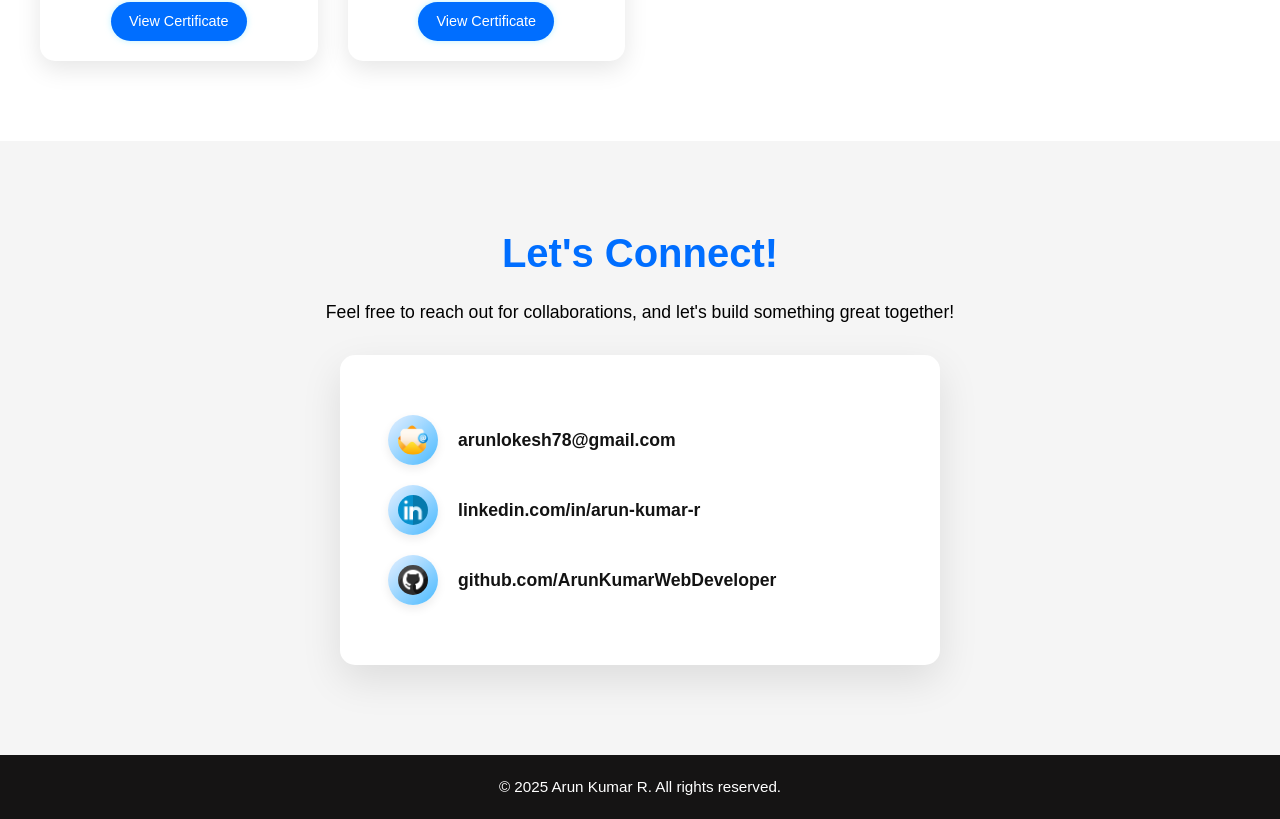
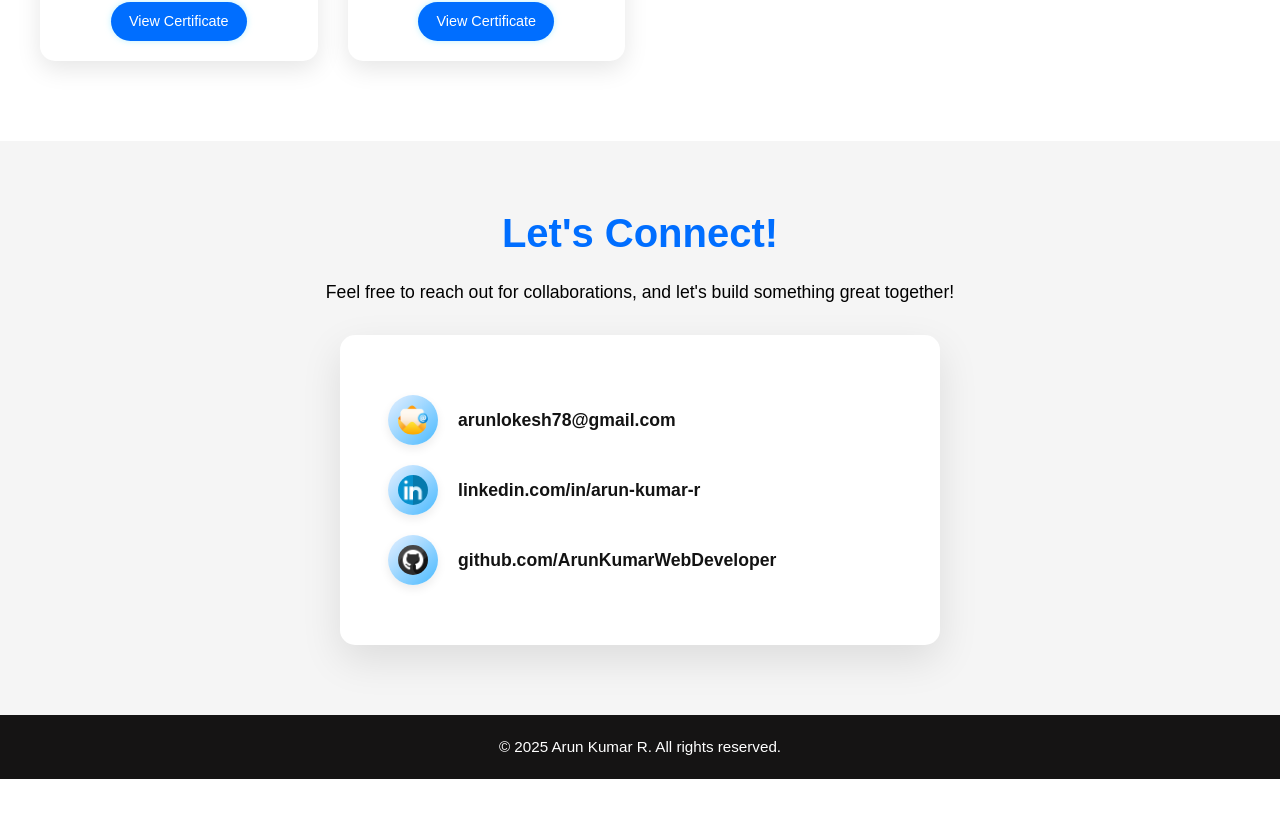
Before and after one commit to ArunKumarWebDeveloper/myPortfolio, a React (Vite) app: page / in a window 1280 px wide. Shown: the part 4879-5698 px from the top of the page. After the commit the page ends 5658 px from the top, so only its background shows below. Built offline with nearby package versions, Linux system fonts and the light colour scheme; a web font is replaced by a local one.

Commit message:
updated-codes

```diff
--- a/src/App.css
+++ b/src/App.css
@@ -49,7 +49,7 @@ a:hover {
 }
 #home,
 #about,
-#resume {
+#resume,#contact,#projects,#skills,#certificates {
   background-attachment: scroll;
   background-blend-mode: overlay;
   will-change: transform, opacity;
@@ -1113,7 +1113,7 @@ font-size:1.2rem;
 /* Contact Section */
 #contact {
  background-color: #f5f5f5;
-    padding: 80px 20px;
+    padding: 60px 20px;
     text-align: center;
 }
 
```
